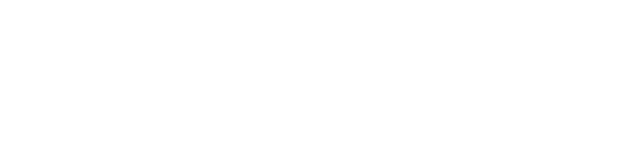
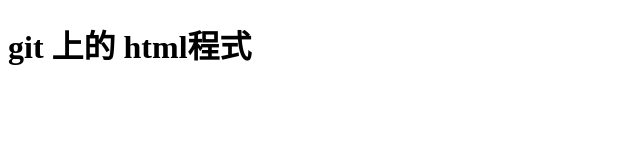
Before and after one commit to edww145145/aaaaa, a plain HTML site: page index.html in a window 1280 px wide. Shown: the whole page, without its empty margins (0-640 px from the left). Drawn offline with Linux system fonts and the light colour scheme.

Commit message:
Update index.html
add h1

```diff
--- a/index.html
+++ b/index.html
@@ -5,6 +5,7 @@
     <title>目標</title>
 </head>
 <body>
+    <h1>git 上的 html程式</h1>
 
 </body>
 </html>
```
